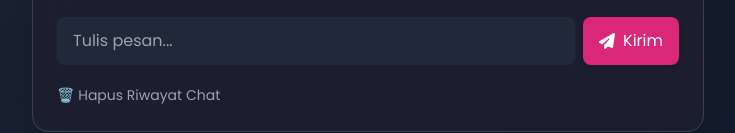
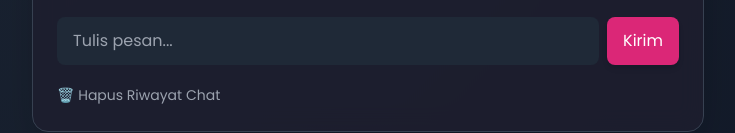
Before and after one commit to newbiema/CuyAI, a plain HTML site: page index.html in a window 1280 px wide. Shown: the part 616-749 px from the top of the page, without its empty margins (272-1007 px from the left). Drawn offline with nearby package versions, Linux system fonts and the light colour scheme; a small style sheet from the web is missing.

Commit message:
Update index.html

```diff
--- a/index.html
+++ b/index.html
@@ -57,8 +57,7 @@
       <input type="text" id="user-input" placeholder="Tulis pesan..." required autocomplete="off"
              class="flex-1 px-4 py-3 rounded-lg bg-gray-800 text-white placeholder-gray-400 focus:outline-none focus:ring-2 focus:ring-pink-500 transition-all duration-200" />
       <button type="submit"
-              class="bg-pink-600 hover:bg-pink-700 active:scale-95 transition text-white px-4 py-3 rounded-lg flex items-center justify-center gap-2 shadow-md">
-        <i class="fas fa-paper-plane"></i> <span class="hidden sm:inline">Kirim</span>
+              class="bg-pink-600 hover:bg-pink-700 active:scale-95 transition text-white px-4 py-3 rounded-lg flex items-center justify-center gap-2 shadow-md"> Kirim
       </button>
     </form>
 
```
